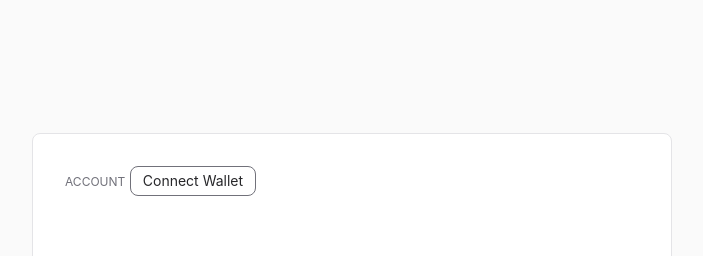
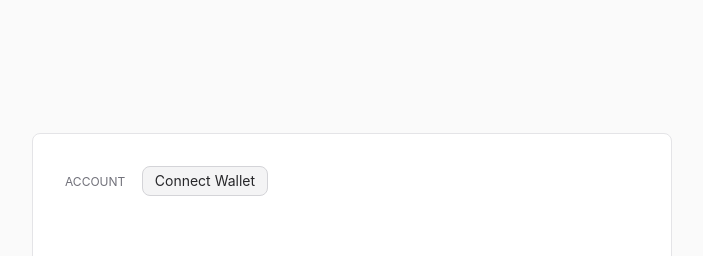
Before and after one commit to starforge-core/shardwallet-ui, a React (Vite) app: page / in a window 1280 px wide. Shown: the top 256 px of the page, without its empty margins (288-991 px from the left). Built offline with nearby package versions, Linux system fonts and the light colour scheme.

Commit message:
Improve "Connect Wallet" button styling

```diff
--- a/src/App.tsx
+++ b/src/App.tsx
@@ -204,7 +204,11 @@ function App() {
         <div>
           <Label>Account</Label>{" "}
           {account != null && <span className="text-sm">{account}</span>}
-          {<ConnectWallet className={account != null && "invisible"} />}
+          {
+            <ConnectWallet
+              className={classNames("ml-3", account != null && "invisible")}
+            />
+          }
         </div>
         <div className={account == null && "invisible"}>
           <Label>Shardwallet</Label>
--- a/src/components/ConnectWallet.tsx
+++ b/src/components/ConnectWallet.tsx
@@ -19,7 +19,7 @@ function ConnectWallet({ className }: { className?: string | false|null|undefine
   return (
     <button
       className={classNames(
-        "border border-gray-500 px-3 py-1 text-sm rounded-lg",
+        "border border-gray-300 bg-gray-100 dark:border-gray-500 dark:bg-gray-700 active:bg-gray-200 active:dark:bg-primary-700 px-3 py-1 text-sm rounded-lg",
         className
       )}
       onClick={handleClick}
```
